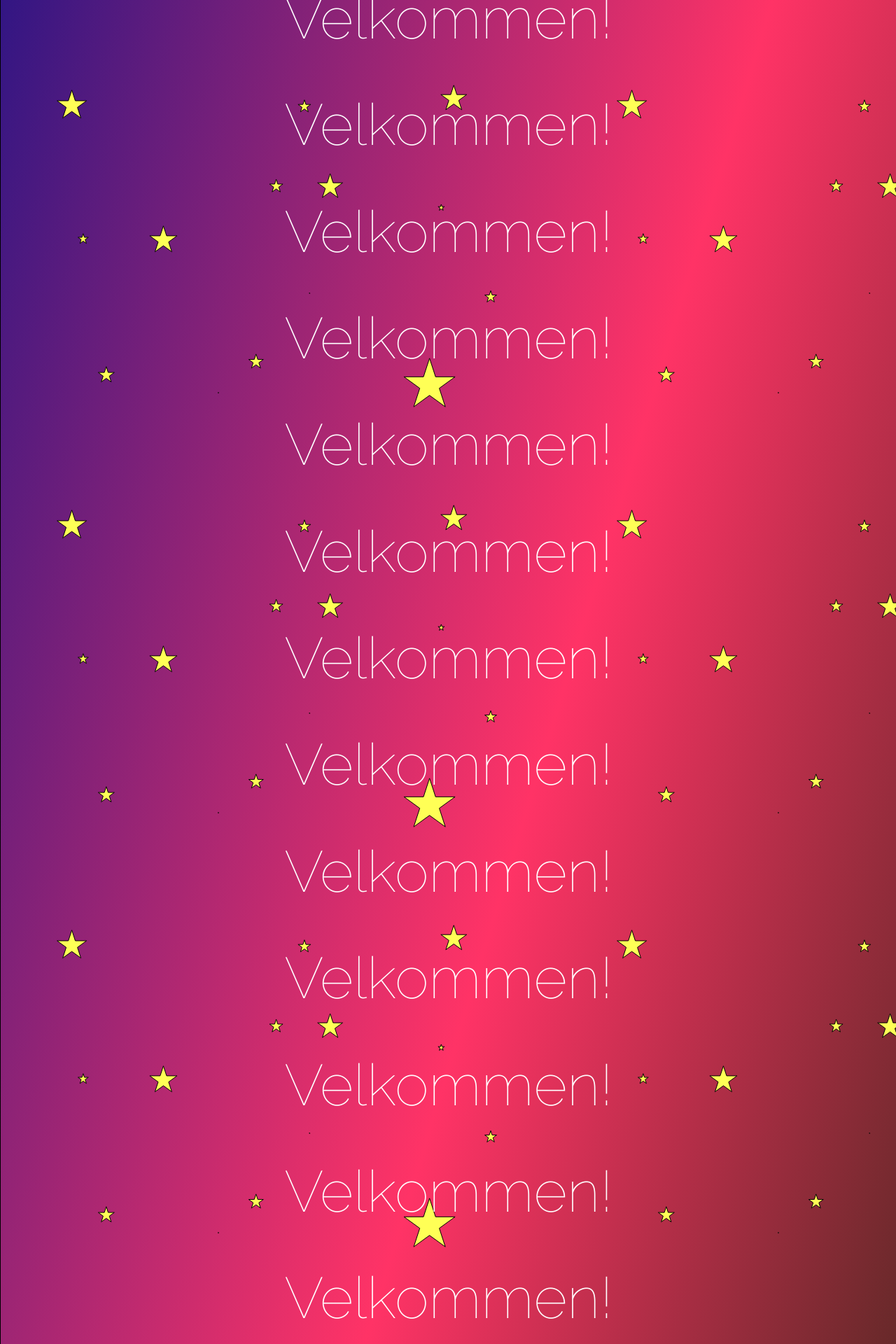
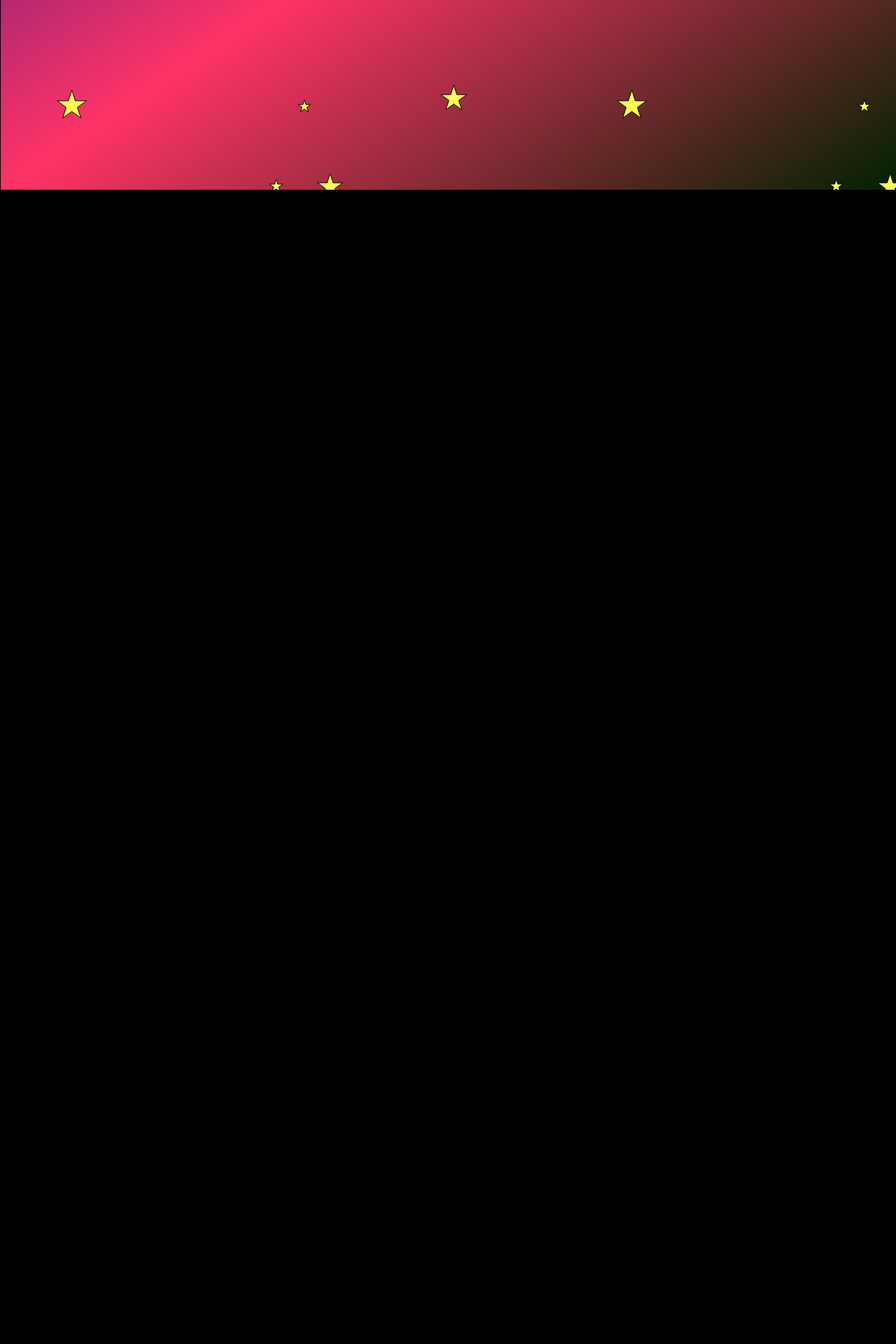
Before and after one commit to martinIsHere/IT2, a SvelteKit app in the folder Svelte/: page / in a window 1280 px wide. Shown: the part 700-2620 px from the top of the page at 70% size. After the commit the page ends 972 px from the top, so only its background shows below. Built offline with nearby package versions, Linux system fonts and the light colour scheme.

Commit message:
bakgrunnsslider fungerer

```diff
--- a/Svelte/src/routes/+layout.svelte
+++ b/Svelte/src/routes/+layout.svelte
@@ -1,8 +1,38 @@
 <script lang="ts">
 	import favicon from '$lib/assets/favicon.svg';
+  import { writable } from 'svelte/store';
 
   let BG_color = "#000000bf"
-  let TXT_color = "#FFFFFF"
+
+  const def_color = [0x111188, 0xFF3366, 0x002200];
+  let slider_value = 0;
+  let get_color = (index) => {
+    let color_red_channel = def_color[index] & 0xFF0000;
+    color_red_channel/=16**4;
+    color_red_channel += slider_value;
+    color_red_channel %= 256;
+    let color_green_channel = def_color[index] & 0x00FF00;
+    color_green_channel/=16**2;
+    color_green_channel += slider_value;
+    color_green_channel %= 256;
+    let color_blue_channel = def_color[index] & 0x0000FF;
+    color_blue_channel += slider_value;
+    color_blue_channel %= 256;
+    const digitsPerChannel = 2;
+    return "#" + color_red_channel.toString(16).padStart(digitsPerChannel, '0')
+               + color_green_channel.toString(16).padStart(digitsPerChannel, '0')
+               + color_blue_channel.toString(16).padStart(digitsPerChannel, '0');
+  }
+  let BG_color1 = $state(get_color(0));
+  let BG_color2 = $state(get_color(1));
+  let BG_color3 = $state(get_color(2));
+
+  let update_BG_colors = () => {
+    BG_color1 = (get_color(0));
+    BG_color2 = (get_color(1));
+    BG_color3 = (get_color(2));
+  }
+
 	let { children } = $props();
 </script>
 <style>
@@ -33,7 +63,7 @@
     width: 100%;
     min-height: 100vh;
     height: 100%;
-    background: linear-gradient(to bottom right, #111188, #FF3366, #002200);
+    background: linear-gradient(to bottom right, var(--bg-color1), var(--bg-color2), var(--bg-color3));
     background-repeat: no-repeat; /* prevents looping */
     margin: 0;
     padding: 0;
@@ -147,13 +177,13 @@
   <div style="margin: auto auto;">
     <h3 class="rainbow-text">Bakgrunnsslider</h3>
     <div class="slidecontainer">
-      <input type="range" min="1" max="100" value="50" class="slider" id="myRange">
+      <input type="range" min="0" max="255" bind:value={slider_value} on:input={update_BG_colors} class="slider" id="bakgrunnsslider">
     </div>
   </div>
 </div>
 
 <div class="content" style="margin:0;padding:0;">
-  <div class="gradient_wrapper">
+  <div class="gradient_wrapper" style="--bg-color1: {BG_color1};--bg-color2: {BG_color2};--bg-color3: {BG_color3};">
     <div class="star_backdrop">
       {@render children?.()}
     </div>
--- a/Svelte/src/routes/+page.svelte
+++ b/Svelte/src/routes/+page.svelte
@@ -58,30 +58,6 @@ width: 1fr;
 </div>
 {/if}
 </div>
-<h1 class="intro">Velkommen!</h1>
-<h1 class="intro">Velkommen!</h1>
-<h1 class="intro">Velkommen!</h1>
-<h1 class="intro">Velkommen!</h1>
-<h1 class="intro">Velkommen!</h1>
-<h1 class="intro">Velkommen!</h1>
-<h1 class="intro">Velkommen!</h1>
-<h1 class="intro">Velkommen!</h1>
-<h1 class="intro">Velkommen!</h1>
-<h1 class="intro">Velkommen!</h1>
-<h1 class="intro">Velkommen!</h1>
-<h1 class="intro">Velkommen!</h1>
-<h1 class="intro">Velkommen!</h1>
-<h1 class="intro">Velkommen!</h1>
-<h1 class="intro">Velkommen!</h1>
-<h1 class="intro">Velkommen!</h1>
-<h1 class="intro">Velkommen!</h1>
-<h1 class="intro">Velkommen!</h1>
-<h1 class="intro">Velkommen!</h1>
-<h1 class="intro">Velkommen!</h1>
-<h1 class="intro">Velkommen!</h1>
-<h1 class="intro">Velkommen!</h1>
-<h1 class="intro">Velkommen!</h1>
-<h1 class="intro">Velkommen!</h1>
 <!-- flexbox --- https://www.youtube.com/watch?v=aEj6k-gi9-s  -->
 <!-- How to (Toggle) CSS Classes with JavaScript --- https://www.youtube.com/watch?v=CiM_Ze-7Aso  -->
 <!-- https://svelte.dev/playground/ed4fef4beceb4b0eb295d1f9fdf3bd62?version=5.43.4#H4sIAAAAAAAACoVSTY-bMBT8K673wK5EgGSzm8phI7XqoYceeys9GPuRWDE2sh9Nooj_XhmIUtL9ODJv3jzGM2dqeA2U0W_c7WsrgaDdbjXQmFZKg6fs15niqQmUAND4svClaRL_BzQGrOQeXsOFNQgGPWU098KpBjeFKVDVjXVIvraI1pDK2ZpESTp8jstR4GlAEmTJC4kO1mkZrQuTp1clk-_mm--gtY3JOTC7T3m6m28Kkw9q_bmfvaWweQVN7vGkoZ-zrbYl1_ellacHcg5QgSUX-62zrZEzYbV1jNxVCwBYrIf5Bcyyz8vqeQTRceMVKmsYuRUgWfLoA627vZlIyd1-Fp7_vfNz-Zgts5vzZSUWYrUedfN0cEVjinBEytC10MVvRDh58GmKt6NXg6xaI4LXsTP3488flJH2kEgr2hoMJr1Fobn3P5THZCRHV9PRQ2G6SbB5OVTDGia0EvuX87DV9XnlXltMAy0tL4H-E-e4-06Oq-dssZo-5GGnEEaotE6CY8RYM4VmjkvVekaWzXEcNFxKZbaMZMmTg_rSAzjirC9DZV3NSNs04AT3F7mPa_ChiUnv_jPxZhd-xxS50iEjyiquPXR_AYJjLr0EBAAA  -->
```
Also changed, not shown: Svelte/src/routes/textboxes/+page.svelte (+7 -4 lines).
